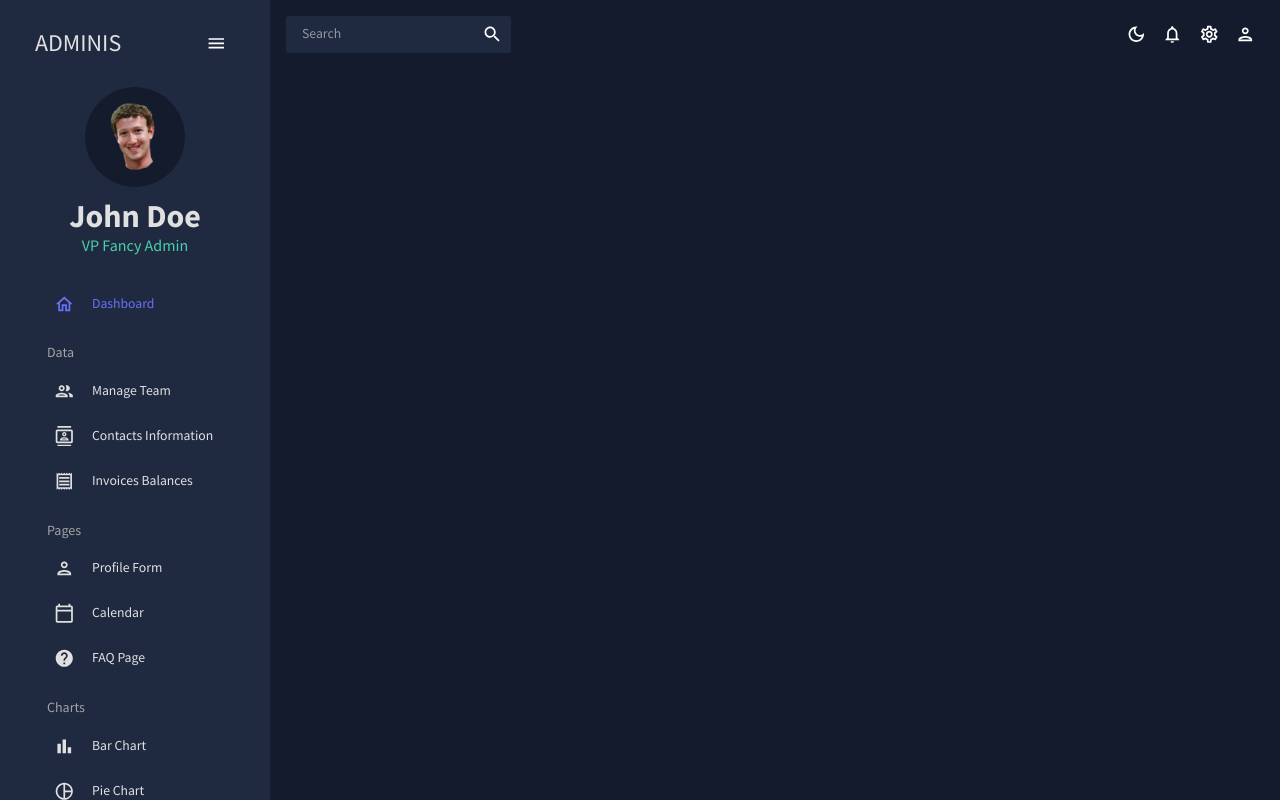
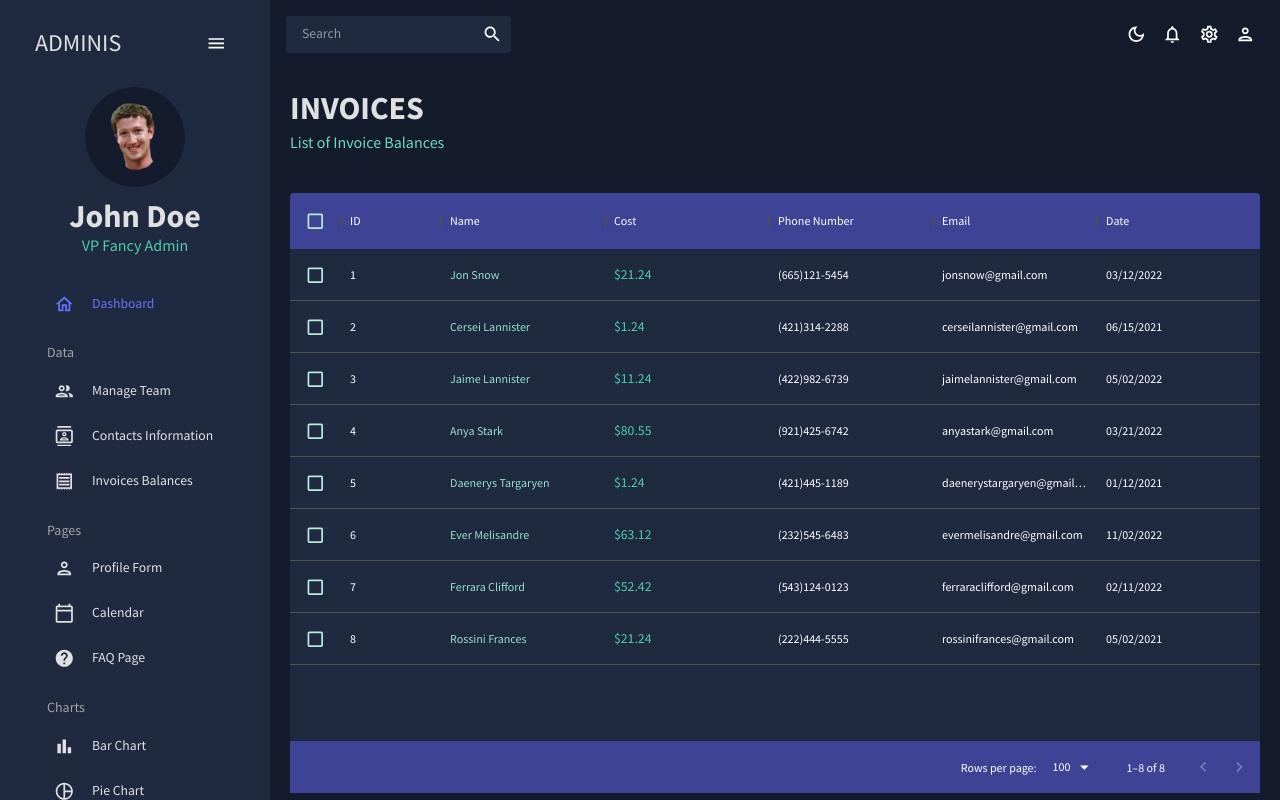
Before and after one commit to egoullaud/react-dashboard, a React (Create React App) app: page /invoices in a window 1280 px wide. Built offline with nearby package versions, Linux system fonts and the light colour scheme.

Commit message:
invoices added

```diff
--- a/src/App.js
+++ b/src/App.js
@@ -10,7 +10,7 @@ import Sidebar from './scenes/global/Sidebar'
 import Dashboard from './scenes/dashboard';
 import Team from './scenes/team';
 // import Bar from './scenes/bar';
-// import Invoices from './scenes/invoices';
+import Invoices from './scenes/invoices';
 import Contacts from './scenes/contacts';
 // import Form from './scenes/form';
 // import Line from './scenes/line';
@@ -40,7 +40,7 @@ function App() {
               <Route path="/" element={<Dashboard/>}/>
               <Route path="/team" element={<Team/>}/>
               <Route path="/contacts" element={<Contacts/>}/>
-              {/* <Route path="/invoices" element={<Invoices/>}/> */}
+              <Route path="/invoices" element={<Invoices/>}/>
               {/* <Route path="/form" element={<Form/>}/> */}
               {/* <Route path="/bar" element={<Bar/>}/> */}
               {/* <Route path="/pie" element={<Pie/>}/> */}
--- a/src/scenes/invoices/index.jsx
+++ b/src/scenes/invoices/index.jsx
@@ -1,23 +1,20 @@
 import React from 'react'
-import {Box, useTheme} from '@mui/material'
-import { DataGrid, GridToolbar } from '@mui/x-data-grid';
+import {Box, useTheme, Typography} from '@mui/material'
+import { DataGrid} from '@mui/x-data-grid';
 import {tokens} from '../../theme'
-import {mockDataContacts} from "../../data/mockData"
+import {mockDataInvoices} from "../../data/mockData"
 import Header from "../../components/Header"
 
 
-function Team() {
+function Invoices() {
   const theme= useTheme();
   const colors = tokens(theme.palette.mode);
 
   const columns = [
     {
       field: "id",
-      headerName: "ID",
-      flex: 0.5
+      headerName: "ID"
     },
-    {field: "registrarId",
-    headerName: "Registrar ID"},
     {
       field: "name",
       headerName: "Name",
@@ -25,11 +22,14 @@ function Team() {
       cellClassName: "name-column--cell"
     },
     {
-      field: "age",
-      headerName: "Age",
-      type: "number",
-      headerAlign: "left",
-      align: "left"
+      field: "cost",
+      headerName: "Cost",
+      flex: 1,
+      renderCell: (params) => (
+        <Typography color={colors.greenAccent[500]}>
+          ${params.row.cost}
+        </Typography>
+      )
     },
     {
       field: "phone",
@@ -42,26 +42,16 @@ function Team() {
       flex: 1
     },
     {
-      field: "address",
-      headerName: "Address",
+      field: "date",
+      headerName: "Date",
       flex: 1
-    },
-    {
-      field: "city",
-      headerName: "City",
-      flex: 1
-    },
-    {
-      field: "zipCode",
-      headerName: "ZipCode",
-      flex: 1
-    },
+    }
 
   ];
 
   return (
     <Box m="20px">
-      <Header title="CONTACTS" subtitle="List of contacts for Future Reference"/>
+      <Header title="INVOICES" subtitle="List of Invoice Balances"/>
       <Box
         m="40px 0 0 0"
         height="75vh"
@@ -89,13 +79,16 @@ function Team() {
           },
           "& .MuiDataGrid-toolbarContainer .MuiButton-text": {
             color: `${colors.grey[100]} !important`,
+          },
+          "& .MuiCheckbox-root":{
+            color: `${colors.greenAccent[200]} !important`
           }
 
         }}>
           <DataGrid
-            rows={mockDataContacts}
+          checkboxSelection={mockDataInvoices}
+            rows={mockDataInvoices}
             columns={columns}
-            components={{Toolbar: GridToolbar}}
           />
       </Box>
 
@@ -104,4 +97,4 @@ function Team() {
   )
 }
 
-export default Team
+export default Invoices
```
